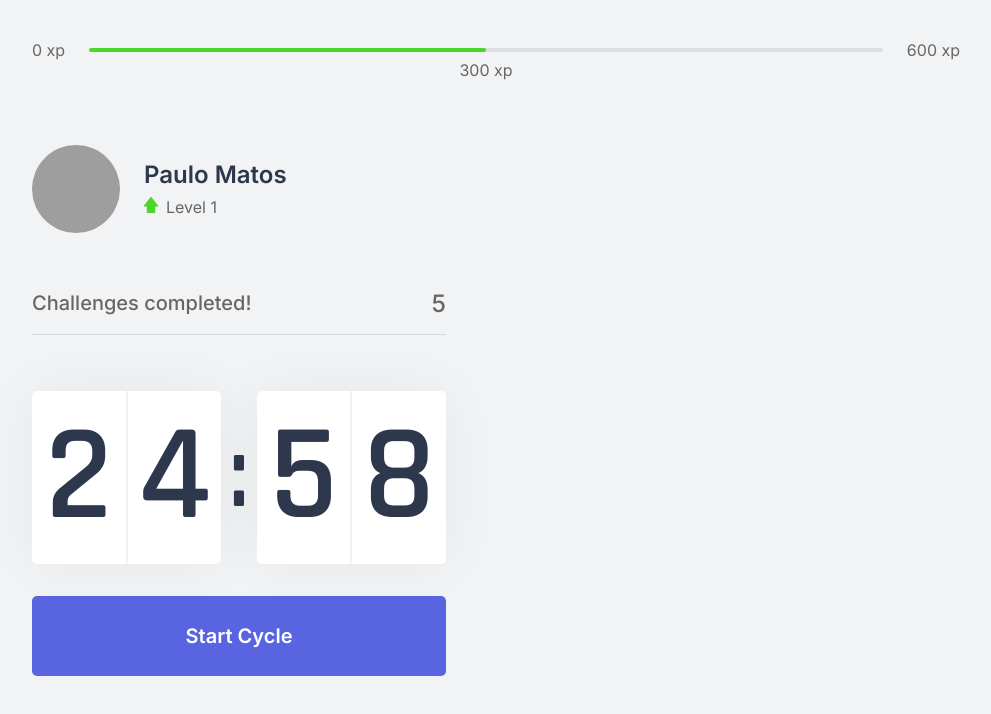
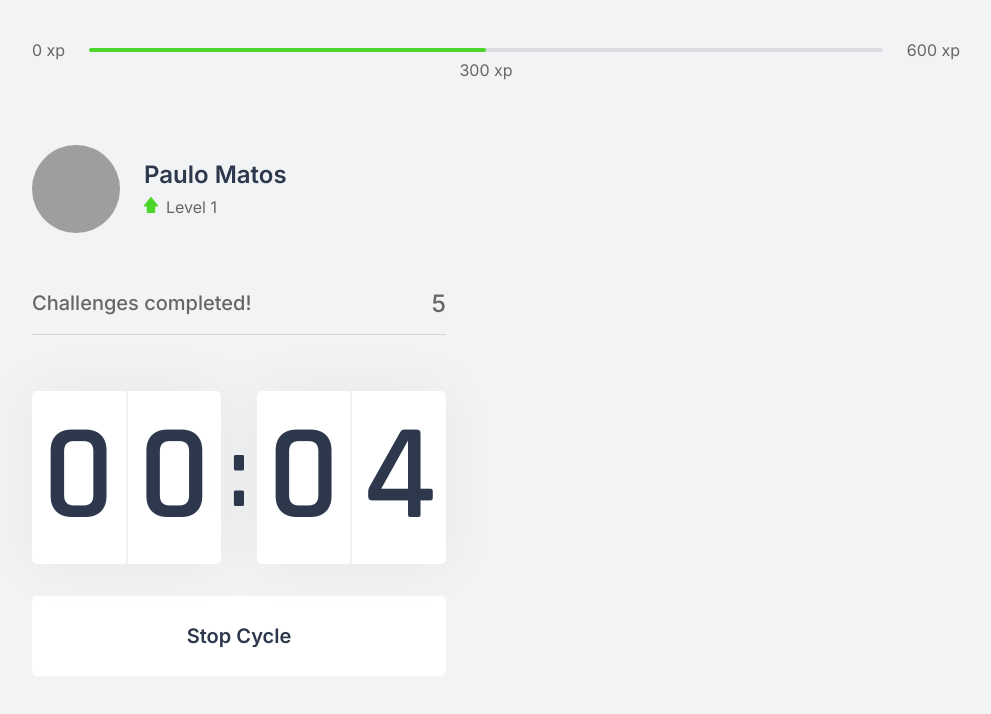
Before and after one commit to paulo-matos/Superproductive, a Next.js app: page / in a window 1280 px wide. Both pictures are taken after a click on the button "Start Cycle". Shown: the top 714 px of the page, without its empty margins (144-1135 px from the left). Built offline with nearby package versions, Linux system fonts and the light colour scheme; grey boxes are pictures that could not be loaded.

Commit message:
Countdown finished

```diff
--- a/src/components/Countdown.tsx
+++ b/src/components/Countdown.tsx
@@ -1,9 +1,12 @@
-import { useState, useEffect } from 'react'; //useEffect hook: when something happens, trigger other things to happen too
+import { useState, useEffect, Fragment } from 'react'; //useEffect hook: when something happens, trigger other things to happen too
 import styles from '../styles/components/Countdown.module.css';
 
+let countdownTimeout: NodeJS.Timeout;
+
 export function Countdown() {
-    const [time, setTime] = useState(25 * 60);
-    const [active, setActive] = useState(false);
+    const [time, setTime] = useState(0.1 * 60);
+    const [isActive, setIsActive] = useState(false);
+    const [hasFinished, setHasFinished] = useState(false);
 
     const minutes = Math.floor(time / 60);
     const seconds = time % 60;
@@ -13,16 +16,25 @@ export function Countdown() {
     //padstart verifies is the string has X characters and if not it fills with Y to the left - '5' becomes '05'
 
     function startCountdown() {
-        setActive(true);
+        setIsActive(true);
     }
 
-    useEffect(()=>{
-        if (active && time > 0){
-            setTimeout(()=>{ //setInterval not used because this way is easier to manage
+    function resetCountdown() {
+        clearTimeout(countdownTimeout); //clears the timeout event - pure JS - so it REALLY stops the timer
+        setIsActive(false);
+        setTime(0.1 * 60);
+    }
+
+    useEffect(() => { //generates "collateral effects"
+        if (isActive && time > 0) {
+            countdownTimeout = setTimeout(() => { //setInterval not used because this way is easier to manage
                 setTime(time - 1);
-            },1000) //setTimeout: something will happen after one second
+            }, 1000) //setTimeout: something will happen after one second
+        } else if (isActive && time === 0) {
+            setHasFinished(true);
+            setIsActive(false);
         }
-    },[active, time]) //dependency array of useEffect - every time 'active' or 'time' value changes, the function is executed
+    }, [isActive, time]) //dependency array of useEffect - every time 'isActive' or 'time' value changes, the function is executed
 
     return (
         <div>
@@ -38,13 +50,35 @@ export function Countdown() {
                 </div>
             </div>
 
+            {hasFinished ? (
+                <button
+                    disabled
+                    className={styles.countdownButton}
+                >
+                    Finished cycle
+                </button>
+            ) : (
+                    // fragment - div not shown, just because it should be encapsulated
+                    <>
+                        { isActive ? (
                             <button
                                 type="button"
-                className={styles.CountdownButton}
+                                className={`${styles.countdownButton} ${styles.countdownButtonActive}`} //to use more than one class - it returns a String
+                                onClick={resetCountdown}
+                            >
+                                Stop Cycle
+                            </button>
+                        ) : (
+                                <button
+                                    type="button"
+                                    className={styles.countdownButton}
                                     onClick={startCountdown}
                                 >
                                     Start Cycle
                                 </button>
+                            )}
+                    </>
+                )}
         </div>
     );
 }
--- a/src/styles/components/Countdown.module.css
+++ b/src/styles/components/Countdown.module.css
@@ -1,4 +1,4 @@
-.countdownContainer{
+.countdownContainer {
     display: flex;
     align-items: center;
     font-family: Rajdhani;
@@ -6,7 +6,7 @@
     color: var(--title);
 }
 
-.countdownContainer > div{
+.countdownContainer > div {
     flex: 1;
 
     display: flex;
@@ -14,30 +14,30 @@
     justify-content: space-evenly;
 
     background: var(--white);
-    box-shadow: 0 0 60px rgba(0,0,0,0.05);
+    box-shadow: 0 0 60px rgba(0, 0, 0, 0.05);
     border-radius: 5px;
     font-size: 8.5rem;
     text-align: center;
 }
 
-.countdownContainer > div span{
+.countdownContainer > div span {
     flex: 1;
 }
 
-.countdownContainer > div span:first-child{
+.countdownContainer > div span:first-child {
     border-right: 1px solid #f0f1f3;
 }
 
-.countdownContainer > div span:last-child{
+.countdownContainer > div span:last-child {
     border-left: 1px solid #f0f1f3;
 }
 
-.countdownContainer > span{
+.countdownContainer > span {
     font-size: 6.25rem;
     margin: 0 0.5rem;
 }
 
-.CountdownButton{
+.countdownButton {
     width: 100%;
     height: 5rem;
 
@@ -59,6 +59,22 @@
     transition: background-color 0.2s;
 }
 
-.CountdownButton:hover {
+.countdownButton:not(:disabled):hover {
     background: var(--blue-dark);
 }
+
+.countdownButtonActive {
+    background: var(--white);
+    color: var(--title);
+}
+
+.countdownButtonActive:not([disabled]):hover {
+    background: var(--red);
+    color: var(--white);
+}
+
+.countdownButton:disabled {
+    background: var(--white);
+    color: var(--text);
+    cursor: not-allowed;
+}
```
Lines whose indentation alone changed are shown as unchanged.
